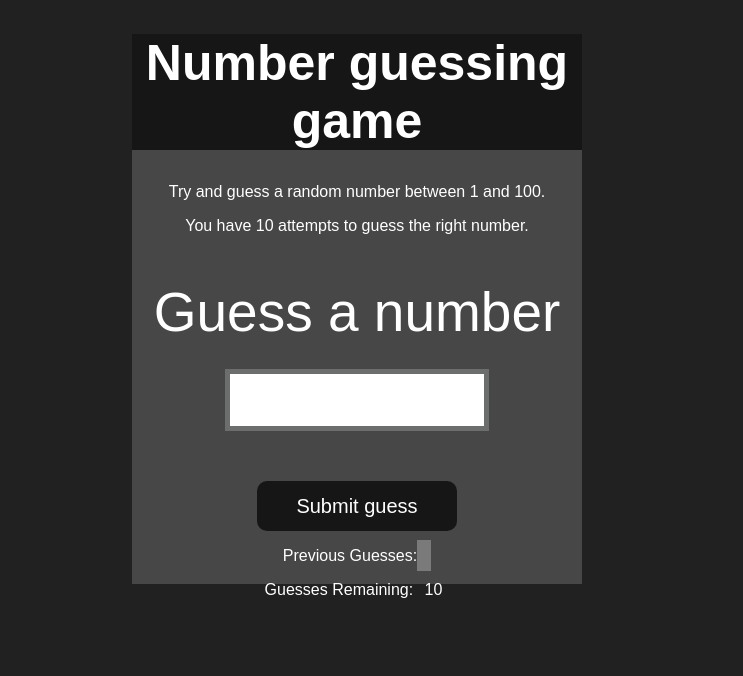
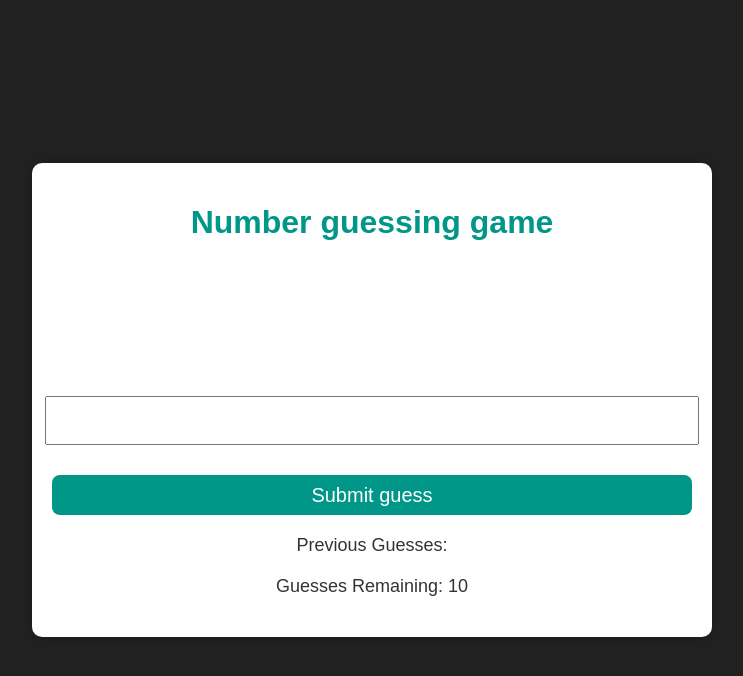
Before and after one commit to hey-lateef/javascript-mini-projects, a plain HTML site: page Guess The Number/index.html in a window 1280 px wide. Shown: the whole page, without its empty margins (268-1011 px from the left). Drawn offline with Linux system fonts and the light colour scheme.

Commit message:
Completed guessing Game projected

```diff
--- a/Guess The Number/app.js
+++ b/Guess The Number/app.js
@@ -1,25 +1,86 @@
 const submit = document.querySelector("#subt");
-const userInput = document.querySelector("guessField");
+const userInput = document.querySelector("#guessField");
 const guessSlot = document.querySelector(".guesses");
-const remaning = document.querySelector(".lastResult");
+const remaining = document.querySelector(".lastResult");
 const lowOrHi = document.querySelector(".lowOrHi");
-const startOver = document.querySelector("..resultParas");
-const randomNumber = parseInt(Math.random()*100+1);
+const startOver = document.querySelector(".resultParas");
+let randomNumber = parseInt(Math.random() * 100 + 1);
 const p = document.createElement("p");
 
 let prevGuess = [];
 let numGuess = 1;
 
 let playGame = true;
-
-function validateGuess(guess){
-    //
+if (playGame) {
+    submit.addEventListener("click", (e) => {
+        e.preventDefault();
+        const guess = parseInt(userInput.value);
+        validateGuess(guess);
+    });
 }
 
-function checkGuess(guess){
-    //
+function validateGuess(guess) {
+    if (isNaN(guess)) {
+        alert("Please enter a valid number");
+    } else if (guess < 1) {
+        alert("Please enter a number greater than 1");
+    } else if (guess > 100) {
+        alert("Please enter a number less than 100");
+    } else {
+        prevGuess.push(guess);
+        if (numGuess === 11) {
+            displayGuess(guess);
+            displayMsg(`Game Over! Random number was ${randomNumber}`);
+            endGame();
+        } else {
+            displayGuess(guess);
+            checkGuess(guess);
+        }
+    }
 }
 
-function displayMsg (guess){
-    //
+function checkGuess(guess) {
+    if (guess === randomNumber) {
+        displayMsg(`You guessed it right`);
+        endGame();
+    } else if (guess < randomNumber) {
+        displayMsg(`Number is too low`);
+    } else if (guess > randomNumber) {
+        displayMsg(`Number is too high`);
+    }
 }
+
+function displayGuess(guess) {
+    userInput.value = "";
+    guessSlot.innerHTML += `${guess}, `;
+    numGuess++;
+    remaining.innerHTML = `${11 - numGuess}`;
+}
+
+function displayMsg(message) {
+    lowOrHi.innerHTML = `<h2>${message}</h2>`;
+}
+
+function endGame() {
+    userInput.value = "";
+    userInput.setAttribute("disabled", "");
+    p.classList.add("button");
+    p.innerHTML = `<h2 id="newGame">Start New Game</h2>`;
+    startOver.appendChild(p);
+    playGame = false;
+    newGame();
+}
+
+function newGame() {
+    const newGameBtn = document.querySelector('#newGame');
+    newGameBtn.addEventListener("click", (e) => {
+        randomNumber = parseInt(Math.random() * 100 + 1);
+        prevGuess = [];
+        numGuess = 1;
+        guessSlot.innerHTML = "";
+        remaining.innerHTML = `${11 - numGuess}`;
+        userInput.removeAttribute("disabled", "");
+        startOver.removeChild(p);
+        playGame = true;
+    });
+}
--- a/Guess The Number/index.html
+++ b/Guess The Number/index.html
@@ -1,31 +1,35 @@
 <!DOCTYPE html>
 <html lang="en">
+
 <head>
     <meta charset="UTF-8">
     <meta name="viewport" content="width=device-width, initial-scale=1.0">
     <meta http-equiv="X-UA-Compatible" content="ie=edge">
     <title>Number Guessing Game</title>
     <link rel="stylesheet" href="style.css">
-    <link rel="stylesheet" href="../styles.css">
+
 </head>
+
 <body style="background-color:#212121; color:#fff;">
-    <div id="wrapper">
-      <h1>Number guessing game</h1>
-    <p>Try and guess a random number between 1 and 100.</p>
-    <p>You have 10 attempts to guess the right number.</p>
-    </br>
+    <div id="wrapper" class="container">
+        <h1>Number guessing game</h1>
+        <br>
+        <p>Try and guess a random number between 1 and 100.</p>
+        <p>You have 10 attempts to guess the right number.</p>
+
         <form class="form">
-            <label2 for="guessField" id="guess">Guess a number</label>
+            <label for="guessField" id="guess">Guess a number</label>
             <input type="text" id="guessField" class="guessField">
             <input type="submit" id="subt" value="Submit guess" class="guessSubmit">
         </form>
 
         <div class="resultParas">
-            <p >Previous Guesses: <span class="guesses"></span></p>
-            <p >Guesses Remaining: <span class="lastResult">10</span></p>
+            <p>Previous Guesses: <span class="guesses"></span></p>
+            <p>Guesses Remaining: <span class="lastResult">10</span></p>
             <p class="lowOrHi"></p>
         </div>
     </div>
-    <script src="chaiaurcode.js"></script>
+    <script src="app.js"></script>
 </body>
+
 </html>
--- a/Guess The Number/style.css
+++ b/Guess The Number/style.css
@@ -1,91 +1,81 @@
-html {
-    font-family: sans-serif;
+body {
+  font-family: 'Arial', sans-serif;
+  background-color: #f0f0f0;
+  color: #333;
+  margin: 0;
+  display: flex;
+  justify-content: center;
+  align-items: center;
+  height: 100vh;
 }
 
-  body {
-    width: 300px;
-    max-width: 750px;
-    min-width: 480px;
-    margin: 0 auto;
-    background-color: #212121;
+.container {
+  width: 50%;
+  padding: 20px;
+  background-color: #fff;
+  border-radius: 10px;
+  box-shadow: 0 0 10px rgba(0, 0, 0, 0.2);
 }
 
-  .lastResult {
-    color: white;
-    padding: 7px;
+h1 {
+  text-align: center;
+  color: #009688;
 }
 
-  .guesses {
-    color: white;
-    padding: 7px;
+form {
+  display: flex;
+  flex-direction: column;
+  align-items: center;
+  margin-top: 20px;
 }
 
-  button {
-    background-color: #141414;
-    color: #fff;
-    width: 250px;
-    height: 50px;
-    border-radius: 25px;
-    font-size: 30px;
-    border-style: none;
-    margin-top: 30px;
-    /* margin-left: 50px; */
+.guessField {
+  width: 100%;
+  height: 35px;
+  margin: 10px 0;
+  padding: 5px;
 }
 
-  #subt {
-    background-color: #161616;
-    color: #ffffff;
-    width: 200px;
-    height: 50px;
-    border-radius: 10px;
+.guessSubmit {
+  width: 100%;
+  height: 40px;
+  margin-top: 20px;
+  background-color: #009688;
+  border: none;
+  border-radius: 8px;
+  color: #fff;
   font-size: 20px;
-    border-style: none;
-    margin-top: 50px;
-    /* margin-left: 75px; */
+  cursor: pointer;
 }
 
-  #guessField {
-    color: #000;
-    width: 250px;
-    height: 50px;
-    font-size: 30px;
-    border-style: none;
-    margin-top: 25px;
+.guessSubmit:hover {
+  background-color: #00796b;
+}
 
-    /* margin-left: 50px; */
-    border: 5px solid #6c6d6d;
+.resultParas p {
+  font-size: 18px;
+  margin-top: 20px;
+  color: #333;
   text-align: center;
 }
 
-  #guess {
-    font-size: 55px;
-    /* margin-left: 90px; */
-    margin-top: 120px;
-    color: #fff;
+.lowOrHi {
+  font-weight: bold;
+  color: #009688;
 }
 
-  .guesses {
-    background-color: #7a7a7a;
+#newGame {
+  width: 100%;
+  height: 40px;
+  margin-top: 20px;
+  background-color: #f44336;
+  border: none;
+  border-radius: 8px;
+  color: #fff;
+  font-size: 20px;
+  cursor: pointer;
 }
 
-  #wrapper {
-    box-sizing: border-box;
-    text-align: center;
-    width: 450px;
-    height: 550px;
-    background-color: #474747;
-    color: #fff;
-    font-size: 25px;
+#newGame:hover {
+  background-color: #d32f2f;
 }
-
-  h1 {
-    background-color: #161616;
-
-    color: #fff;
-    text-align: center;
-  }
-
-  p {
-    font-size: 16px;
-    text-align: center;
-  }
--- a/bmi calculator/style.css
+++ b/bmi calculator/style.css
@@ -1,58 +1,65 @@
+body {
+  font-family: 'Arial', sans-serif;
+  background-color: #f0f0f0;
+  color: #333;
+  margin: 0;
+  display: flex;
+  justify-content: center;
+  align-items: center;
+  height: 100vh;
+}
+
 .container {
   width: 50%;
-  margin: auto;
   padding: 20px;
-  background-color: #797978;
-  border: 2px solid rgba(0, 0, 0, 0.87);
+  background-color: #fff;
   border-radius: 10px;
   box-shadow: 0 0 10px rgba(0, 0, 0, 0.2);
 }
 
 h1 {
-  font-family: 'Roboto', sans-serif;
   text-align: center;
+  color: #009688;
 }
 
 form {
   display: flex;
   flex-direction: column;
   align-items: center;
+  margin-top: 20px;
 }
 
-#height,
-#weight {
+.guessField {
   width: 100%;
   height: 35px;
   margin: 10px 0;
   padding: 5px;
 }
 
-#weight-guide {
-  text-align: center;
-  margin-top: 20px;
-}
-
-#results,
-#msg {
-  font-size: 25px;
-  margin-top: 20px;
-  color: rgb(241, 241, 241);
-  text-align: center;
-}
-
-button {
+.guessSubmit {
   width: 100%;
   height: 40px;
   margin-top: 20px;
-  background-color: #fff;
-  border: 2px solid #212121;
+  background-color: #009688;
+  border: none;
   border-radius: 8px;
-  color: #212121;
+  color: #fff;
   font-size: 20px;
   cursor: pointer;
 }
 
-button:hover {
-  background-color: #212121;
-  color: #fff;
+.guessSubmit:hover {
+  background-color: #00796b;
 }
+
+.resultParas p {
+  font-size: 18px;
+  margin-top: 20px;
+  color: #333;
+  text-align: center;
+}
+
+.lowOrHi {
+  font-weight: bold;
+  color: #009688;
+}
```
Lines whose indentation alone changed are shown as unchanged.
